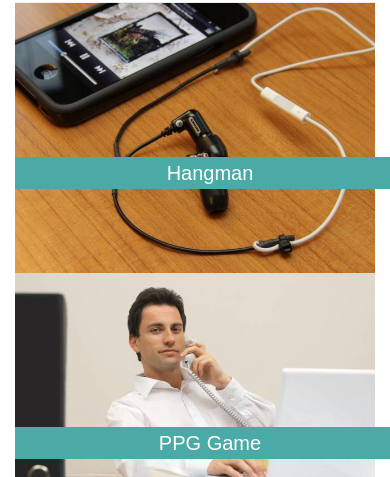
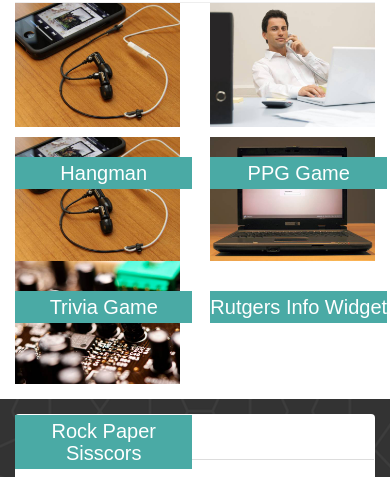
Before and after one commit to annejsize/Bootstrap-Portfolio, a plain HTML site: page portfolio.html in a window 390 px wide. Shown: the part 289-766 px from the top of the page. Drawn offline with nearby package versions, Linux system fonts and the light colour scheme.

Commit message:
Tuesday draft

```diff
--- a/assets/css/style.css
+++ b/assets/css/style.css
@@ -55,7 +55,7 @@ body {
 .port-labels {
   position: relative;
   float: left;
-  width: 254px;
+  width: 100%;
   margin: 20px 20px 25px 0;
   overflow: auto;
 }
@@ -64,13 +64,12 @@ body {
   margin-right: 40px;
 }
 
-
-#port-tags {
+.port-tags {
     background-color: #4aaaa5;
     text-align: center;
     font-size: 20px;
     color: white;
-    width:100%;
+    width:91%;
     top: 144px;
     z-index: 1;
     position: absolute;
@@ -142,6 +141,10 @@ p {
   margin:0;
 }
 
+.addmargins {
+    margin-bottom:10px;
+}
+
  /*
 —----List Styling-----
 */
--- a/portfolio.html
+++ b/portfolio.html
@@ -40,39 +40,40 @@
 
       <div class="col-md-8 background">
         <div class="page-header pad-me-pls">
-			<h2>Portfolio</h2>
+
+        <h2>Portfolio</h2>
   	    </div>
 
-        <div class="row">
-          <div class="col-md-6">
+        <div class="row addmargins">
+          <div class="col-xs-6">
 				    <img class="img-responsive" src="assets/images/portpic_1.jpg" alt="Portfolio One Pic">
-				    <h4 id="port-tags">Hangman</h4>
-		 	    </div>
+            <h4 class="port-tags">Hangman</h4>
+          </div>
 
-          <div class="col-md-6">
+          <div class="col-xs-6">
 				    <img class="img-responsive" src="assets/images/portpic_2.jpg" alt="Portfolio Two Pic">
-				    <h4 id="port-tags">PPG Game</h4>
+            <h4 class="port-tags">PPG Game</h4>
 			   </div>
 		    </div>
 
 		<div class="row">
-          	<div class="col-md-6">
-				<img class="img-responsive" src="assets/images/portpic_3.jpg" alt="Portfolio Three Pic">
-				<h4 id="port-tags">Trivia Game</h4>
+        <div class="col-xs-6">
+				  <img class="img-responsive" src="assets/images/portpic_3.jpg" alt="Portfolio Three Pic">
+				  <h4 class="port-tags">Trivia Game</h4>
 			</div>
 
-          	<div class="col-md-6">
+          	<div class="col-xs-6">
 					<img class="img-responsive" src="assets/images/portpic_4.jpg" alt="Portfolio Four Pic">
-					<h4 id="port-tags">Rutgers Info Widget</h4>
+					<h4 class="port-tags">Rutgers Info Widget</h4>
 			</div>
 		</div>
 
 		<div class="row bottom-pad">
-          	<div class="col-md-6">
+          	<div class="col-xs-6">
 				<img class="img-responsive bottom-pad" src="assets/images/portpic_5.jpg" alt="Portfolio Five Pic">
-				<h4 id="port-tags">Rock Paper Sisscors</h4>
+				<h4 class="port-tags">Rock Paper Sisscors</h4>
 			</div>
-          	<div class="col-md-6">	&nbsp
+          	<div class="col-xs-6">	&nbsp;
           	</div>
          </div>
      </div>
```
Also changed, not shown: contact.html (+1 -1 lines), index.html (+1 -1 lines).
